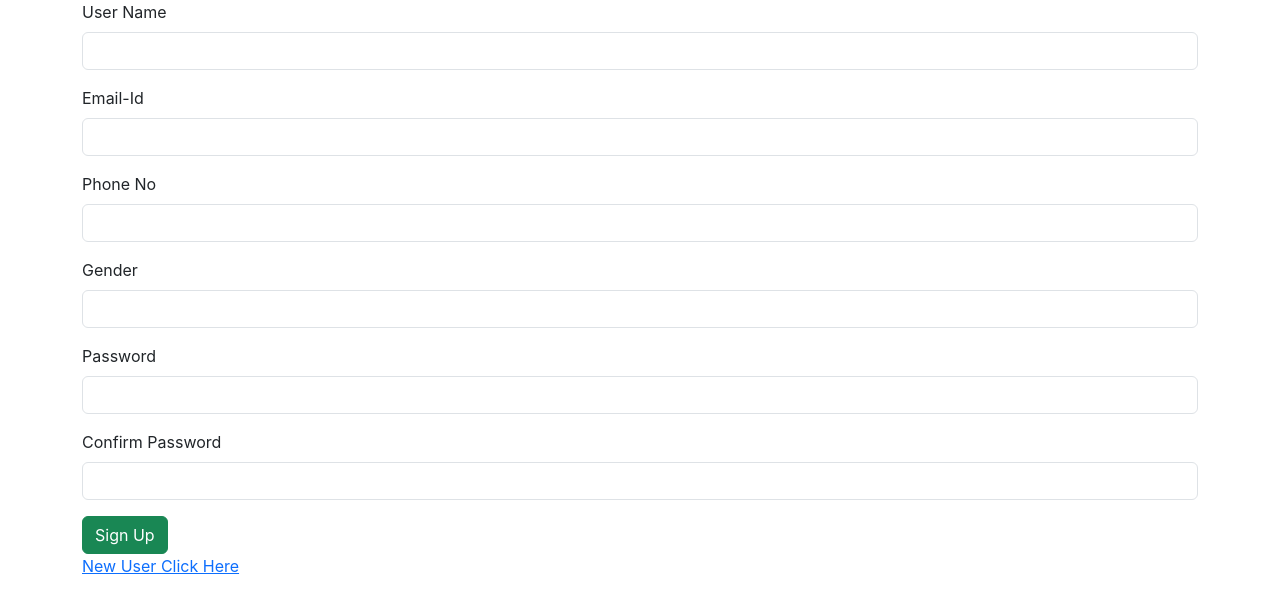
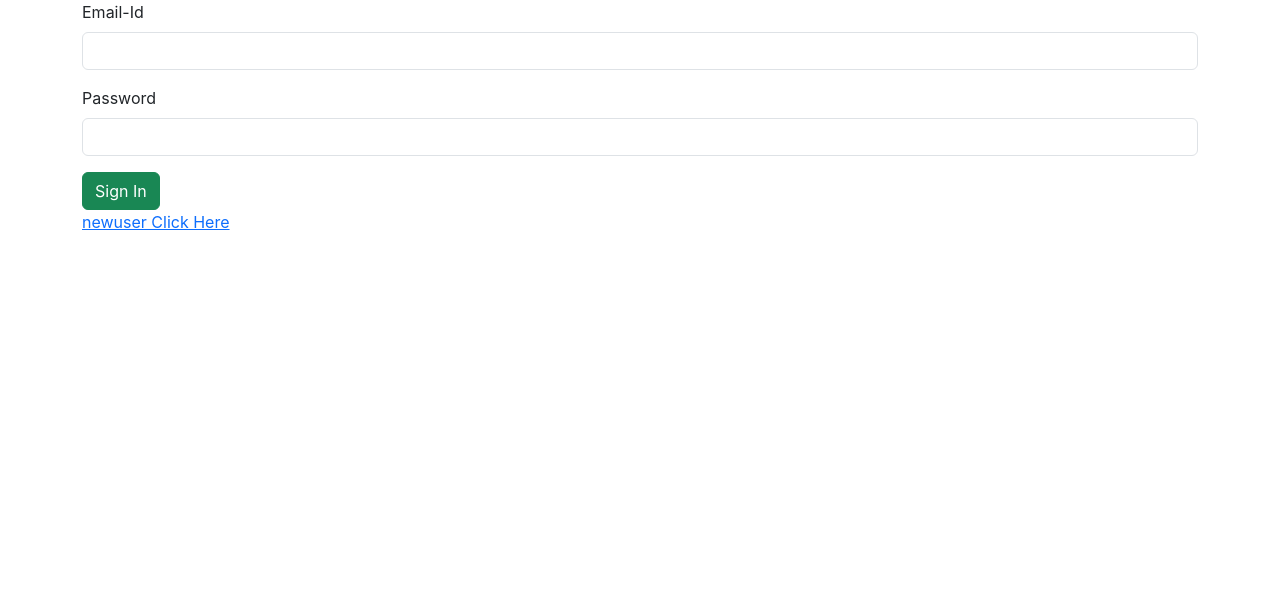
Before and after one commit to swadhi03/bus-app-frontend-new, a React (Create React App) app: page / in a window 1280 px wide. Shown: the top 610 px of the page. Built offline with nearby package versions, Linux system fonts and the light colour scheme.

Commit message:
completed

```diff
--- a/src/App.js
+++ b/src/App.js
@@ -2,13 +2,15 @@
 import './App.css';
 import { BrowserRouter, Route, Routes } from 'react-router-dom';
 import SignUp from './components/SignUp';
+import SignIn from './components/SignIn';
 
 function App() {
   return (
     <div>
       <BrowserRouter>
         <Routes>
-          <Route path='/' element={<SignUp/>}/>
+          <Route path='/signup' element={<SignUp/>}/>
+          <Route path='/' element={<SignIn/>}/>
         </Routes>
       </BrowserRouter>
     </div>
--- /dev/null
+++ b/src/components/SignIn.jsx
@@ -0,0 +1,55 @@
+import axios from 'axios'
+import React, { useState } from 'react'
+
+const SignIn = () => {
+    const [data,changeData]=useState([])
+    const inputHandler=(event)=>{
+        changeData({...data,[event.target.name]:event.target.value})
+    }
+    const readValue=()=>{
+        console.log(data)
+        axios.post("http://localhost:8080/signin",data).then(
+            (response)=>{
+                console.log(response.data)
+                if(response.data.status=="success")
+                    {
+                        alert("success")
+                    }
+                    else{
+                        alert("failed")
+                    }
+            }
+        ).catch(
+            (error)=>{
+                console.log(error.message)
+                alert(error.message)
+            }
+        ).finally()
+    }
+  return (
+    <div>
+        <div className="container">
+            <div className="row">
+                <div className="col col-12 col-md-12 col-md-12 col-lg-12 col-xl-12 col-xxl-12">
+                    <div className="row g-3">
+                        <div className="col col-12 col-sm-12 col-md-12 col-lg-12 col-xl-12 col-xxl-12">
+                            <label htmlFor="" className="form-label">Email-Id</label>
+                            <input type="email" className="form-control" name='email' value={data.email} onChange={inputHandler}/>
+                        </div>
+                        <div className="col col-12 col-sm-12 col-md-12 col-lg-12 col-xl-12 col-xxl-12">
+                            <label htmlFor="" className="form-label">Password</label>
+                            <input type="password" className="form-control" name='password' value={data.password} onChange={inputHandler}/>
+                        </div>
+                        <div className="col col-12 col-sm-12 col-md-12 col-lg-12 col-xl-12 col-xxl-12">
+                            <button className="btn btn-success" onClick={readValue}>Sign In</button>
+                        </div>
+                    </div>
+                    <a href="/signup">newuser Click Here</a>
+                </div>
+            </div>
+        </div>
+    </div>
+  )
+}
+
+export default SignIn
--- a/src/components/SignUp.jsx
+++ b/src/components/SignUp.jsx
@@ -65,7 +65,7 @@
                             <button className="btn btn-success" onClick={readValue}>Sign Up</button>
                         </div>
                     </div>
-                    <a href="/signin">New User Click Here</a>
+                    <a href="/">exist account Click Here</a>
                 </div>
             </div>
         </div>
```
